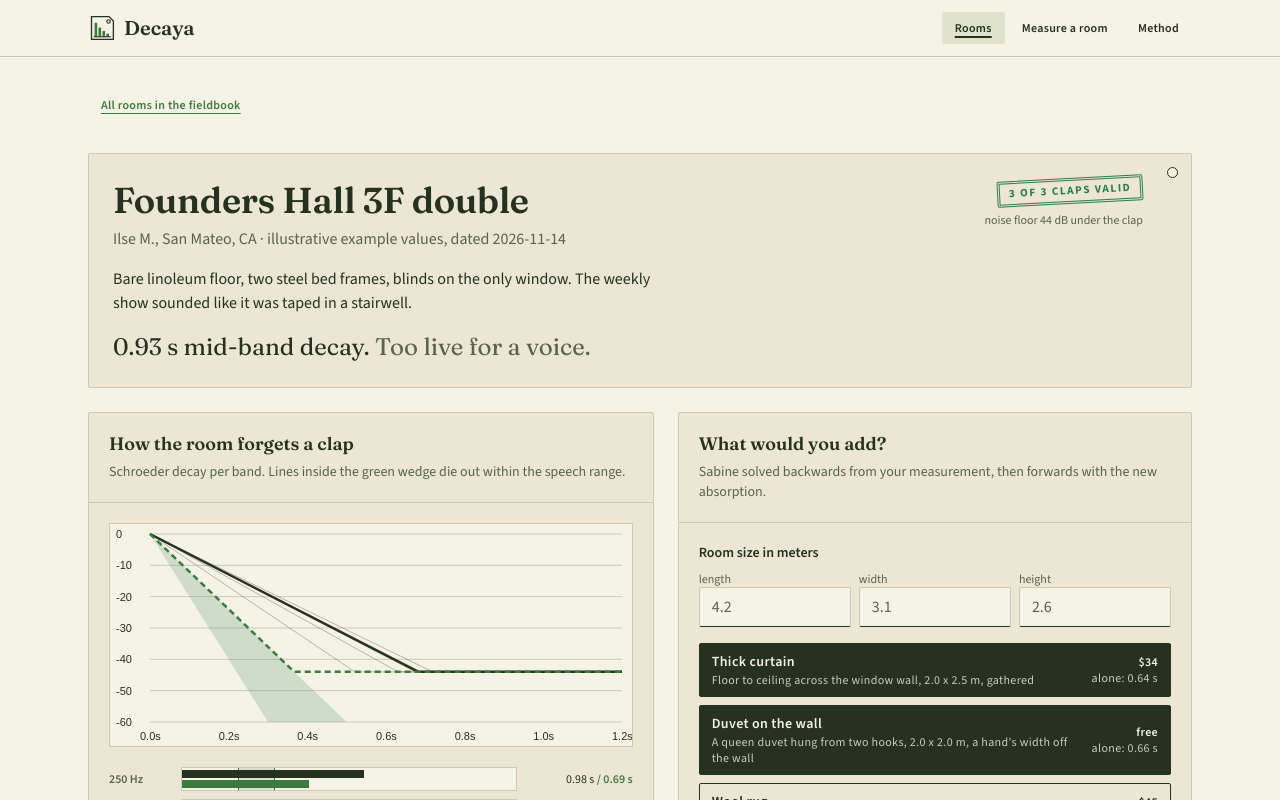
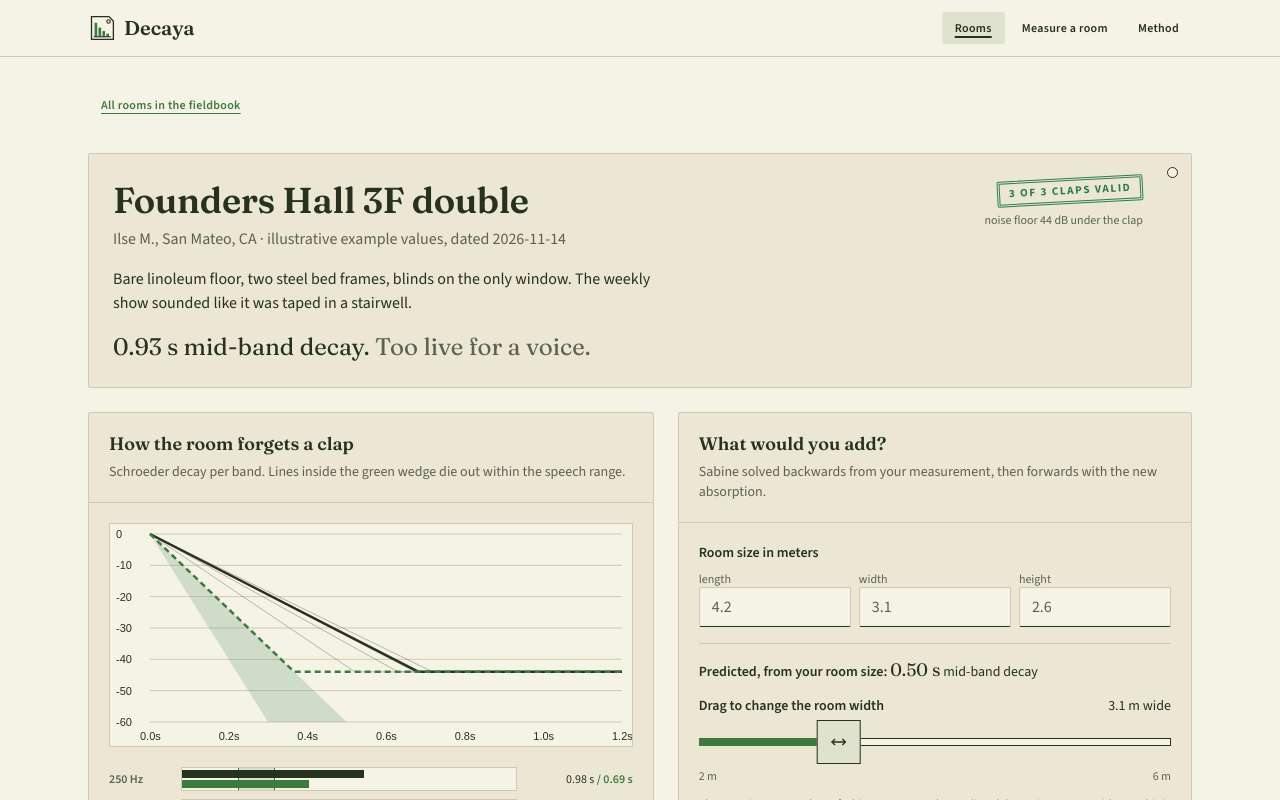
Before and after one commit to mericcintosun/decaya, a Next.js app: page /rooms/founders-hall-3f-double in a window 1280 px wide. Shown: the top 800 px of the page. Built offline with nearby package versions, Linux system fonts and the light colour scheme.

Commit message:
feat: add the draggable room size handle as demo step 7

```diff
--- a/components/room-bench.tsx
+++ b/components/room-bench.tsx
@@ -22,6 +22,7 @@ import {
   type Measurement,
   type RoomDims,
 } from "@/lib/acoustics";
+import { RoomSizeHandle } from "@/components/room-size-handle";
 import { BenchSkeleton, EmptyState } from "@/components/states";
 import { useLocalRooms } from "@/components/use-local-rooms";
 import { fixFor, measurementNote } from "@/lib/data";
@@ -80,12 +81,15 @@ export function RoomBench({
     return (
       <Card className="decaya-specimen decaya-ruled p-8">
         <span className="decaya-stamp text-warn">No band data</span>
-        <h1 className="mt-3 text-3xl font-semibold">{room.name} has no decay numbers yet</h1>
+        <h1 className="mt-3 break-words text-3xl font-semibold" title={room.name}>
+          {room.name} has no decay numbers yet
+        </h1>
         <p className="mt-2 max-w-[60ch] text-muted-foreground">
-          The bench needs five band decay times to draw the curve, predict a fix and play the before and after. Measure the
-          room with three claps to fill them in.
+          The decay curve, the predicted bars, the room size handle and the before and after player appear here once the room
+          has five band decay times. Measure the room with three claps, or press &quot;Use the sample measurement&quot; on the
+          measuring page, to fill them in.
         </p>
-        <div className="mt-4 flex gap-3">
+        <div className="mt-4 flex flex-wrap gap-3">
           <Button asChild>
             <Link href="/new">Measure a room</Link>
           </Button>
@@ -162,9 +166,11 @@ function Bench({ room, furnishings, mode }: { room: Room; furnishings: Furnishin
     <div className="space-y-6">
       <Card className="decaya-specimen p-6">
         <div className="flex flex-wrap items-start justify-between gap-4 pr-6">
-          <div>
-            <h1 className="text-4xl font-semibold leading-tight">{room.name}</h1>
-            <p className="mt-1 text-muted-foreground">
+          <div className="min-w-0">
+            <h1 className="break-words text-4xl font-semibold leading-tight" title={room.name}>
+              {room.name}
+            </h1>
+            <p className="mt-1 break-words text-muted-foreground">
               {room.owner}, {room.city} ·{" "}
               {room.source === "fieldbook" ? `illustrative example values, dated ${room.measuredOn}` : `measured ${room.measuredOn}`}
             </p>
@@ -176,7 +182,7 @@ function Bench({ room, furnishings, mode }: { room: Room; furnishings: Furnishin
             <span className="text-xs text-muted-foreground">noise floor {dr} dB under the clap</span>
           </div>
         </div>
-        <p className="mt-4 max-w-[70ch]">{room.notes}</p>
+        <p className="mt-4 max-w-[70ch] break-words">{room.notes}</p>
         <p className="mt-4 font-display text-2xl">
           {before.toFixed(2)} s mid-band decay.{" "}
           <span className="text-muted-foreground">{VERDICT_LABEL[vBefore]} for a voice.</span>
@@ -206,13 +212,14 @@ function Bench({ room, furnishings, mode }: { room: Room; furnishings: Furnishin
             <fieldset className="grid grid-cols-3 gap-2">
               <legend className="mb-2 text-sm font-semibold">Room size in meters</legend>
               {(["length", "width", "height"] as const).map((k) => (
-                <label key={k} className="text-xs text-muted-foreground">
+                <label key={k} className="min-w-0 text-xs text-muted-foreground">
                   {k}
                   <Input
                     type="number"
                     step="0.1"
                     min="1"
                     max="20"
+                    aria-label={`Room ${k} in meters`}
                     value={dims[k]}
                     onChange={(e) => {
                       const v = Number(e.target.value);
@@ -222,6 +229,23 @@ function Bench({ room, furnishings, mode }: { room: Room; furnishings: Furnishin
                 </label>
               ))}
             </fieldset>
+            {/* Signature 2: drag the width. Same dims state as the inputs above, same predictRt60. */}
+            <div className="space-y-3 border-t border-border pt-3">
+              <p className="text-sm">
+                <span className="font-semibold">Predicted, from your room size:</span>{" "}
+                <span className="font-display text-lg tabular-nums">{after.toFixed(2)} s</span> mid-band decay
+              </p>
+              <RoomSizeHandle value={dims.width} onChange={(w) => setDims((d) => ({ ...d, width: w }))} />
+              {/* Below lg the band card sits above this one, so a copy of the bars moves here while you drag. */}
+              <div className="lg:hidden" aria-hidden>
+                <BandBars measured={measured} predicted={items.length ? predicted : undefined} />
+              </div>
+              <p className="text-xs text-muted-foreground">
+                {items.length === 0
+                  ? "Tap an item below first. With nothing added the prediction equals your measurement at any size."
+                  : "The same items cover less of a bigger room, so the predicted decay rises as you widen it. This is a Sabine prediction, not a measurement."}
+              </p>
+            </div>
             <ul className="space-y-2">
               {furnishings.map((f) => {
                 const on = picked.includes(f.id);
@@ -231,7 +255,7 @@ function Bench({ room, furnishings, mode }: { room: Room; furnishings: Furnishin
                     <Button
                       variant="outline"
                       aria-pressed={on}
-                      className="h-auto w-full justify-between whitespace-normal px-3 py-2 text-left"
+                      className="h-auto min-h-11 w-full justify-between whitespace-normal px-3 py-2 text-left"
                       onClick={() => setPicked((p) => (on ? p.filter((x) => x !== f.id) : [...p, f.id]))}
                     >
                       <span>
@@ -272,7 +296,7 @@ function Bench({ room, furnishings, mode }: { room: Room; furnishings: Furnishin
           <ClapCapture mode={mode} onResult={onMeasured} label="Re-measure with claps" />
           {room.source === "local" ? (
             <div className="flex flex-wrap items-center gap-4">
-              <Button onClick={saveRemeasure} disabled={!pending || saving}>
+              <Button className="min-h-11" onClick={saveRemeasure} disabled={!pending || saving}>
                 {saving ? "Saving..." : "Save the new numbers"}
               </Button>
               {saveMsg && <p className={saveMsg.ok ? "text-sm text-ok" : "text-sm text-bad"}>{saveMsg.text}</p>}
@@ -412,10 +436,23 @@ function ListenAB({
       </CardHeader>
       <CardContent className="space-y-4">
         <div className="grid gap-3 sm:grid-cols-2">
-          <Button size="lg" variant="outline" aria-pressed={state === "now"} onClick={() => play("now")} disabled={state === "loading"}>
+          <Button
+            size="lg"
+            variant="outline"
+            className="h-auto min-h-11 whitespace-normal py-2"
+            aria-pressed={state === "now"}
+            onClick={() => play("now")}
+            disabled={state === "loading"}
+          >
             <Play aria-hidden /> Your room now ({midRt60(measured).toFixed(2)} s)
           </Button>
-          <Button size="lg" aria-pressed={state === "after"} onClick={() => play("after")} disabled={state === "loading"}>
+          <Button
+            size="lg"
+            className="h-auto min-h-11 whitespace-normal py-2"
+            aria-pressed={state === "after"}
+            onClick={() => play("after")}
+            disabled={state === "loading"}
+          >
             <Play aria-hidden /> {afterLabel} ({midRt60(predicted).toFixed(2)} s)
           </Button>
         </div>
@@ -427,7 +464,7 @@ function ListenAB({
         </p>
         <div className="flex flex-wrap items-center gap-3 text-sm">
           {(state === "now" || state === "after") && (
-            <Button variant="ghost" size="sm" onClick={stop}>
+            <Button variant="ghost" className="min-h-11" onClick={stop}>
               <Square aria-hidden /> Stop
             </Button>
           )}
--- /dev/null
+++ b/components/room-size-handle.tsx
@@ -0,0 +1,157 @@
+"use client";
+
+import { useEffect, useId, useRef, useState } from "react";
+import { MoveHorizontal } from "lucide-react";
+import { motion, useMotionValue, useReducedMotion, useTransform } from "motion/react";
+
+/** Side of the handle in px: the 44 px touch target (h-11 w-11). */
+const HANDLE = 44;
+/** Step for PageUp and PageDown. */
+const BIG_STEP = 0.5;
+
+/**
+ * Signature 2 (KIT K1): a draggable handle bound to the room width. It owns no
+ * acoustics: it reports a width in meters and the bench feeds that into the same
+ * room-size state the number inputs use, so predictRt60 reruns on every move.
+ * Keyboard: arrows step 0.1 m, PageUp/PageDown 0.5 m, Home/End jump to the ends.
+ * Reduced motion keeps the drag and drops only the spring scale on hover and drag.
+ */
+export function RoomSizeHandle({
+  value,
+  onChange,
+  min = 2,
+  max = 6,
+  step = 0.1,
+}: {
+  value: number;
+  onChange: (width: number) => void;
+  min?: number;
+  max?: number;
+  step?: number;
+}) {
+  const id = useId();
+  const trackRef = useRef<HTMLDivElement>(null);
+  const dragging = useRef(false);
+  const lastSent = useRef(value);
+  // Travel of the handle in px (track width minus the handle). 0 until measured in the browser.
+  const [travel, setTravel] = useState(0);
+  const x = useMotionValue(0);
+  const fill = useTransform(x, (v: number) => v + HANDLE / 2);
+  const reduced = useReducedMotion();
+
+  const clamp = (v: number) => Math.min(max, Math.max(min, v));
+  const snap = (v: number) => Number((Math.round(clamp(v) / step) * step).toFixed(2));
+  const toPx = (v: number) => (travel > 0 ? ((clamp(v) - min) / (max - min)) * travel : 0);
+  const shown = clamp(value);
+
+  useEffect(() => {
+    const el = trackRef.current;
+    if (!el) return;
+    const measure = () => setTravel(Math.max(0, el.clientWidth - HANDLE));
+    measure();
+    if (typeof ResizeObserver === "undefined") {
+      window.addEventListener("resize", measure);
+      return () => window.removeEventListener("resize", measure);
+    }
+    const ro = new ResizeObserver(measure);
+    ro.observe(el);
+    return () => ro.disconnect();
+  }, []);
+
+  // Follow the value when the number inputs or the keyboard change it.
+  useEffect(() => {
+    lastSent.current = value;
+    // toPx depends only on travel, min and max, which are all listed below.
+    if (!dragging.current) x.set(toPx(value));
+  }, [value, travel, min, max, x]);
+
+  function send(next: number) {
+    if (next === lastSent.current) return;
+    lastSent.current = next;
+    onChange(next);
+  }
+
+  function onDrag() {
+    if (travel <= 0) return;
+    send(snap(min + (x.get() / travel) * (max - min)));
+  }
+
+  function onDragEnd() {
+    dragging.current = false;
+    x.set(toPx(lastSent.current));
+  }
+
+  function onKeyDown(e: React.KeyboardEvent<HTMLDivElement>) {
+    let next: number | null = null;
+    if (e.key === "ArrowRight" || e.key === "ArrowUp") next = shown + step;
+    else if (e.key === "ArrowLeft" || e.key === "ArrowDown") next = shown - step;
+    else if (e.key === "PageUp") next = shown + BIG_STEP;
+    else if (e.key === "PageDown") next = shown - BIG_STEP;
+    else if (e.key === "Home") next = min;
+    else if (e.key === "End") next = max;
+    if (next === null) return;
+    e.preventDefault();
+    send(snap(next));
+  }
+
+  return (
+    <div className="space-y-1">
+      <div className="flex flex-wrap items-baseline justify-between gap-2">
+        <span id={`${id}-label`} className="text-sm font-semibold">
+          Drag to change the room width
+        </span>
+        <span className="text-sm tabular-nums" aria-hidden>
+          {shown.toFixed(1)} m wide
+        </span>
+      </div>
+      {/* The track scrolls inside its own box on very narrow screens, never the page. */}
+      <div className="overflow-x-auto">
+        <div ref={trackRef} className="relative h-11 min-w-[16rem]">
+          <div
+            aria-hidden
+            className="absolute inset-x-0 top-1/2 h-2 -translate-y-1/2 border border-foreground bg-background"
+          />
+          {travel > 0 && (
+            <motion.div aria-hidden className="absolute left-0 top-1/2 h-2 -translate-y-1/2 bg-primary" style={{ width: fill }} />
+          )}
+          {travel > 0 && (
+            <motion.div
+              role="slider"
+              tabIndex={0}
+              aria-labelledby={`${id}-label`}
+              aria-describedby={`${id}-hint`}
+              aria-valuemin={min}
+              aria-valuemax={max}
+              aria-valuenow={shown}
+              aria-valuetext={`${shown.toFixed(1)} meters wide`}
+              className="absolute left-0 top-0 flex h-11 w-11 cursor-grab touch-none items-center justify-center border border-foreground bg-deep text-foreground focus-visible:outline-none focus-visible:ring-2 focus-visible:ring-ring active:cursor-grabbing"
+              style={{ x }}
+              drag="x"
+              dragConstraints={{ left: 0, right: travel }}
+              dragElastic={0}
+              dragMomentum={false}
+              whileHover={reduced ? undefined : { scale: 1.08 }}
+              whileDrag={reduced ? undefined : { scale: 1.12 }}
+              transition={reduced ? { duration: 0 } : { type: "spring", stiffness: 420, damping: 24 }}
+              onDragStart={() => {
+                dragging.current = true;
+              }}
+              onDrag={onDrag}
+              onDragEnd={onDragEnd}
+              onKeyDown={onKeyDown}
+            >
+              <MoveHorizontal aria-hidden className="size-4" />
+            </motion.div>
+          )}
+        </div>
+      </div>
+      <div className="flex justify-between text-xs text-muted-foreground" aria-hidden>
+        <span>{min} m</span>
+        <span>{max} m</span>
+      </div>
+      <p id={`${id}-hint`} className="sr-only">
+        Arrow keys change the width by 0.1 meters, Page Up and Page Down by 0.5 meters. The width boxes above do the same.
+      </p>
+    </div>
+  );
+}
```
Also changed, not shown: 1 other file (tests, documents, lock files or other folders).
